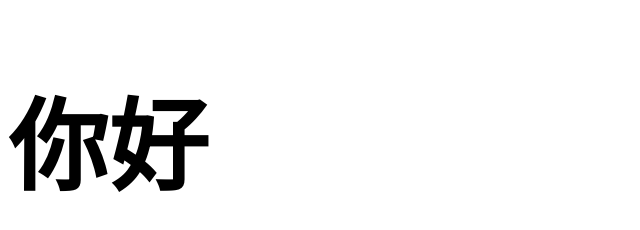
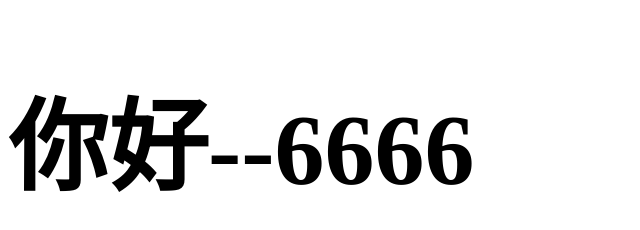
Before and after one commit to lead-w/test-tao, a plain HTML site: page index.html in a window 1280 px wide. Shown: the whole page, without its empty margins (0-640 px from the left). Drawn offline with Linux system fonts and the light colour scheme.

Commit message:
Update and rename 新建 文本文档.html to index.html

```diff
--- a/新建 文本文档.html
+++ b/index.html
@@ -7,6 +7,6 @@
     <title>Document</title>
 </head>
 <body>
-    <h1 style="font-size: 100px;">你好</h1>
+    <h1 style="font-size: 100px;">你好--6666</h1>
 </body>
 </html>
```
